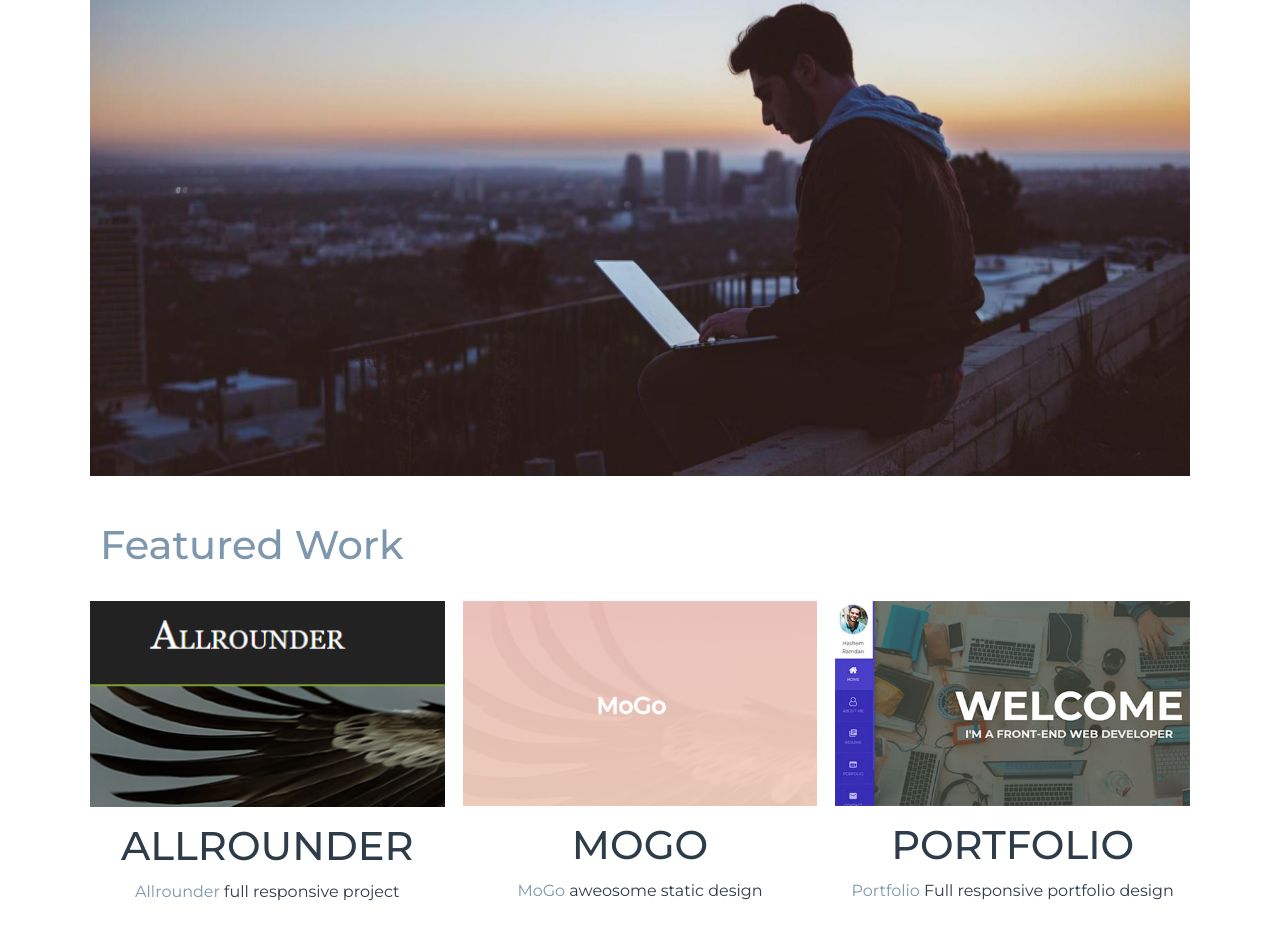
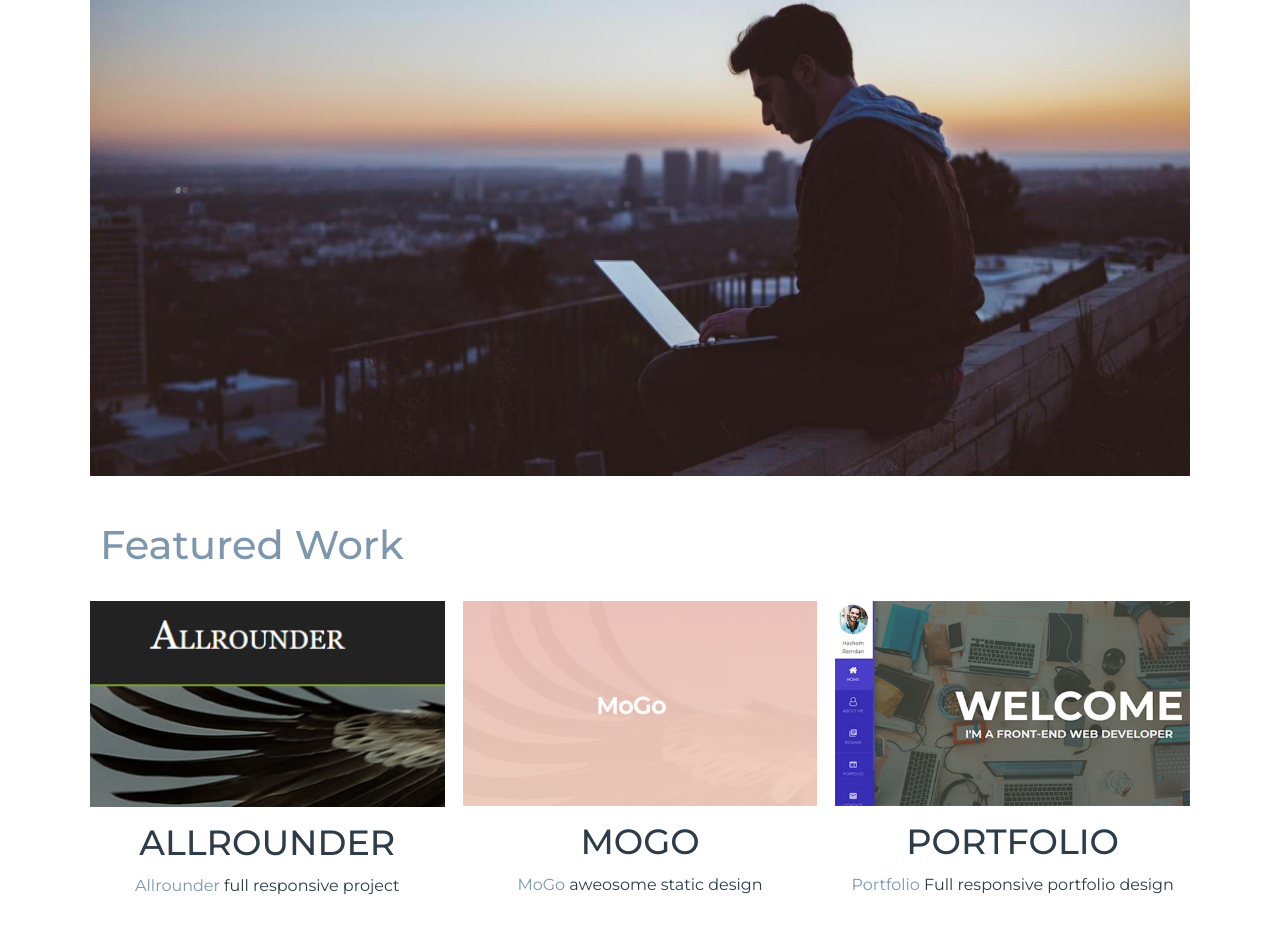
Before and after one commit to hashem59/Portfolio-udacity, a plain HTML site: page index.html in a window 1280 px wide. Shown: the part 273-1213 px from the top of the page. Drawn offline with Linux system fonts and the light colour scheme.

Commit message:
style-edit

```diff
--- a/css/styles.css
+++ b/css/styles.css
@@ -124,7 +124,7 @@ body {
 
 .portfolio .portfolio-item .port-item-head {
     margin: 10px 0;
-    font-size: 40px;
+    font-size: 35px;
     font-weight: 500;
     text-align: center;
     text-transform: uppercase;
@@ -165,7 +165,7 @@ body {
 }
 
 /* Responsiveness settings */
-@media screen and (max-width: 770px) {
+@media screen and (max-width: 870px) {
 
     .header .logo, .header .name-title {
         width: 100%;
@@ -215,6 +215,7 @@ body {
 
 }
 
+
 @media screen and (max-width:449px) {
 
     .header .name-title .name {
```
